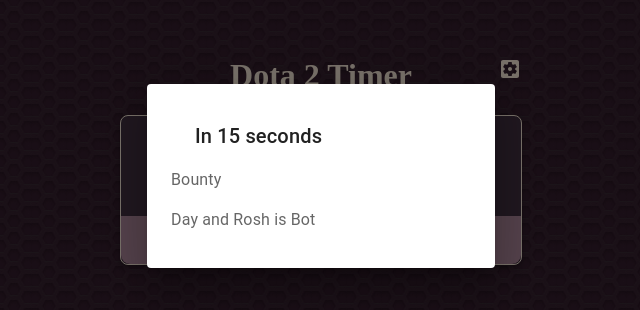
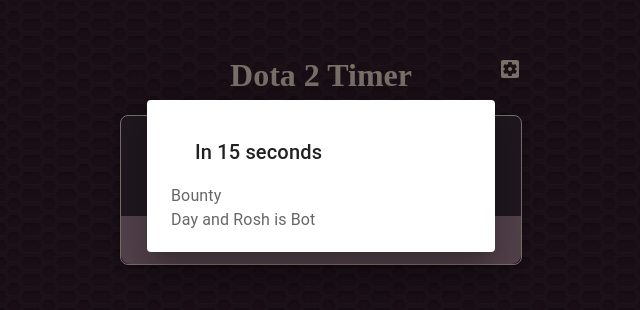
Before and after one commit to Witalka-Shelby/dota-app, a React (Create React App) app: page / in a window 1280 px wide. Shown: the part 224-534 px from the top of the page, without its empty margins (319-959 px from the left). Built offline with nearby package versions, Linux system fonts and the light colour scheme.

Commit message:
fixxed all errors

```diff
--- a/src/App.js
+++ b/src/App.js
@@ -137,7 +137,7 @@
   // Handle clicks
   function handleClick(event) {
     const { id, name, checked, type } = event.target;
-    console.log(type);
+    // console.log(type);
 
     if (id === "test") {
       setPause((prevVal) => {
--- a/src/components/RuneAlert.jsx
+++ b/src/components/RuneAlert.jsx
@@ -3,7 +3,6 @@
 import DialogTitle from "@mui/material/DialogTitle";
 import DialogContent from "@mui/material/DialogContent";
 import DialogContentText from "@mui/material/DialogContentText";
-import Typography from "@mui/material/Typography";
 
 export default function AlertDialogSlide(props) {
   // console.log(props.textObj);
@@ -17,10 +16,8 @@
       >
         <DialogContent className="timerDialog">
           <DialogTitle>In {props.remind} seconds</DialogTitle>
-          <DialogContentText>
-            <Typography paragraph>{props.textObj.message}</Typography>
-            <Typography paragraph>{props.textObj.dayAndRosh}</Typography>
-          </DialogContentText>
+          <DialogContentText>{props.textObj.message}</DialogContentText>
+          <DialogContentText>{props.textObj.dayAndRosh}</DialogContentText>
         </DialogContent>
       </Dialog>
     </div>
--- a/src/components/TimingsList.jsx
+++ b/src/components/TimingsList.jsx
@@ -31,13 +31,13 @@
       }
     >
       <Collapse key={"runeTimingsListCollapse"} timeout={0} in={expandCard}>
-        {runeTimes.map((rune) => {
+        {runeTimes.map((rune, index) => {
           return (
-            <div>
+            <div key={index}>
               <Item
                 time={time}
                 className={rune.name}
-                key={rune.name}
+                key={rune.name + index}
                 id={rune.name}
                 runes={runes}
                 runeName={rune.name}
```
